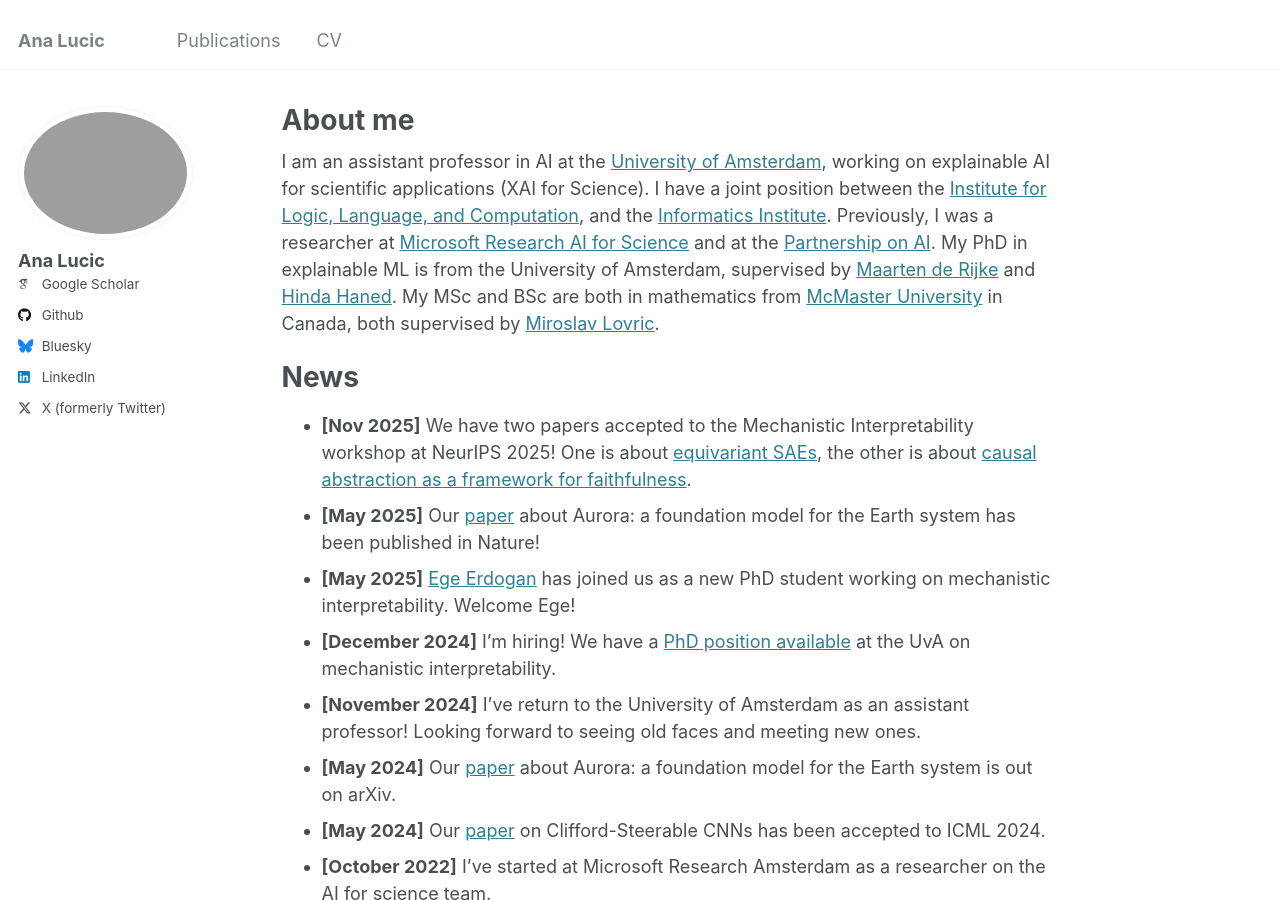
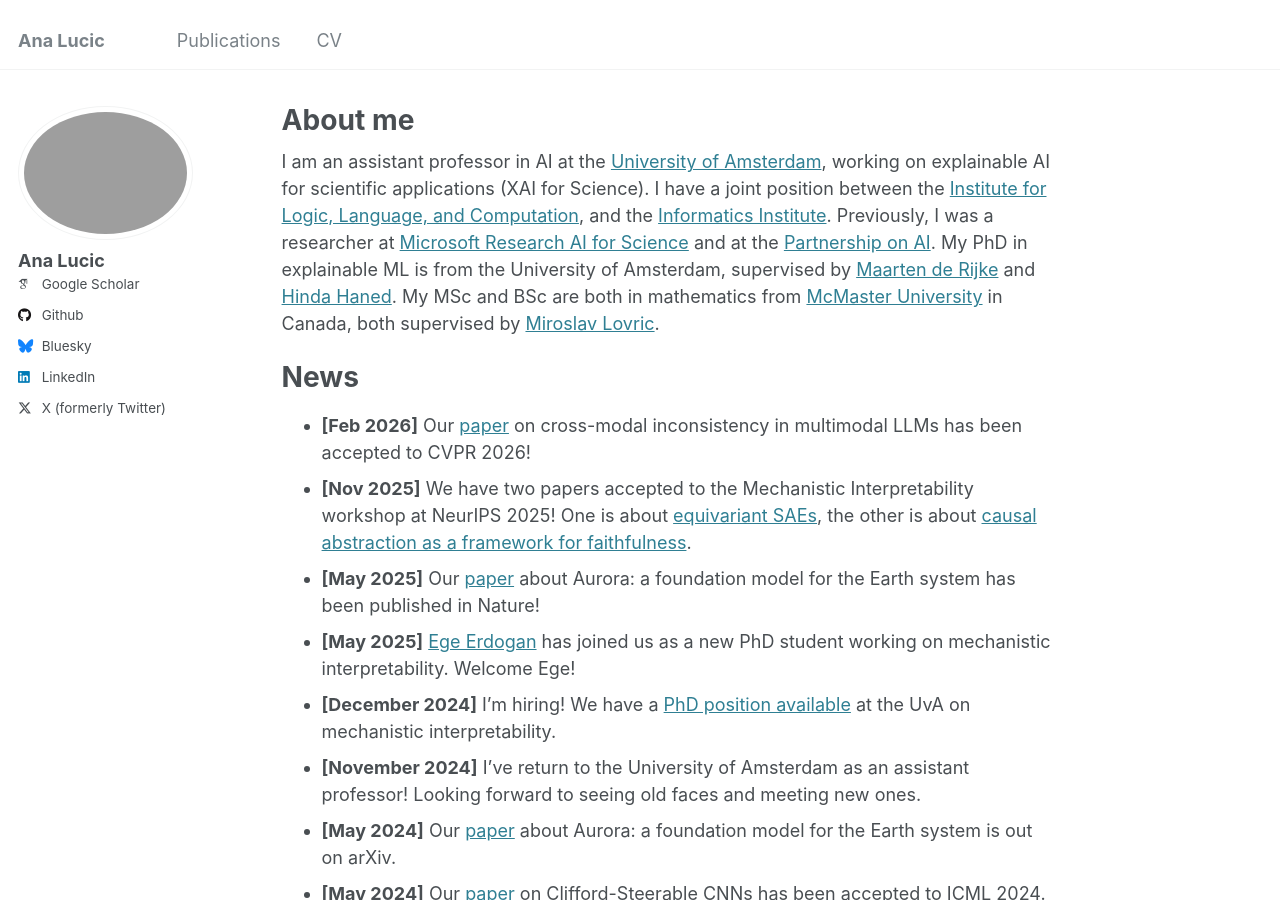
Before and after one commit to a-lucic/a-lucic.github.io, a Jekyll site: the page built from _pages/about.md, in a window 1280 px wide and 900 px high. Built offline with Jekyll 4.4.1, drawn with Linux system fonts in a browser that asks for light colours; some web fonts are replaced.

Commit message:
Update about.md

```diff
--- a/_pages/about.md
+++ b/_pages/about.md
@@ -13,6 +13,7 @@ My PhD in explainable ML is from the University of Amsterdam, supervised by [Maa
 My MSc and BSc are both in mathematics from [McMaster University](https://math.mcmaster.ca) in Canada, both supervised by [Miroslav Lovric](https://math.mcmaster.ca/lovric/lovric.html).
 
 # News
+- **[Feb 2026]** Our [paper](https://arxiv.org/abs/2512.08923) on cross-modal inconsistency in multimodal LLMs has been accepted to CVPR 2026!
 - **[Nov 2025]** We have two papers accepted to the Mechanistic Interpretability workshop at NeurIPS 2025! One is about [equivariant SAEs](https://openreview.net/pdf?id=wpzRkAW2Sy), the other is about [causal abstraction as a framework for faithfulness](https://openreview.net/pdf?id=b0rXC856Sm).
 - **[May 2025]** Our [paper](https://www.nature.com/articles/s41586-025-09005-y) about Aurora: a foundation model for the Earth system has been published in Nature!
 - **[May 2025]** [Ege Erdogan](https://erdogan.dev) has joined us as a new PhD student working on mechanistic interpretability. Welcome Ege!
```
